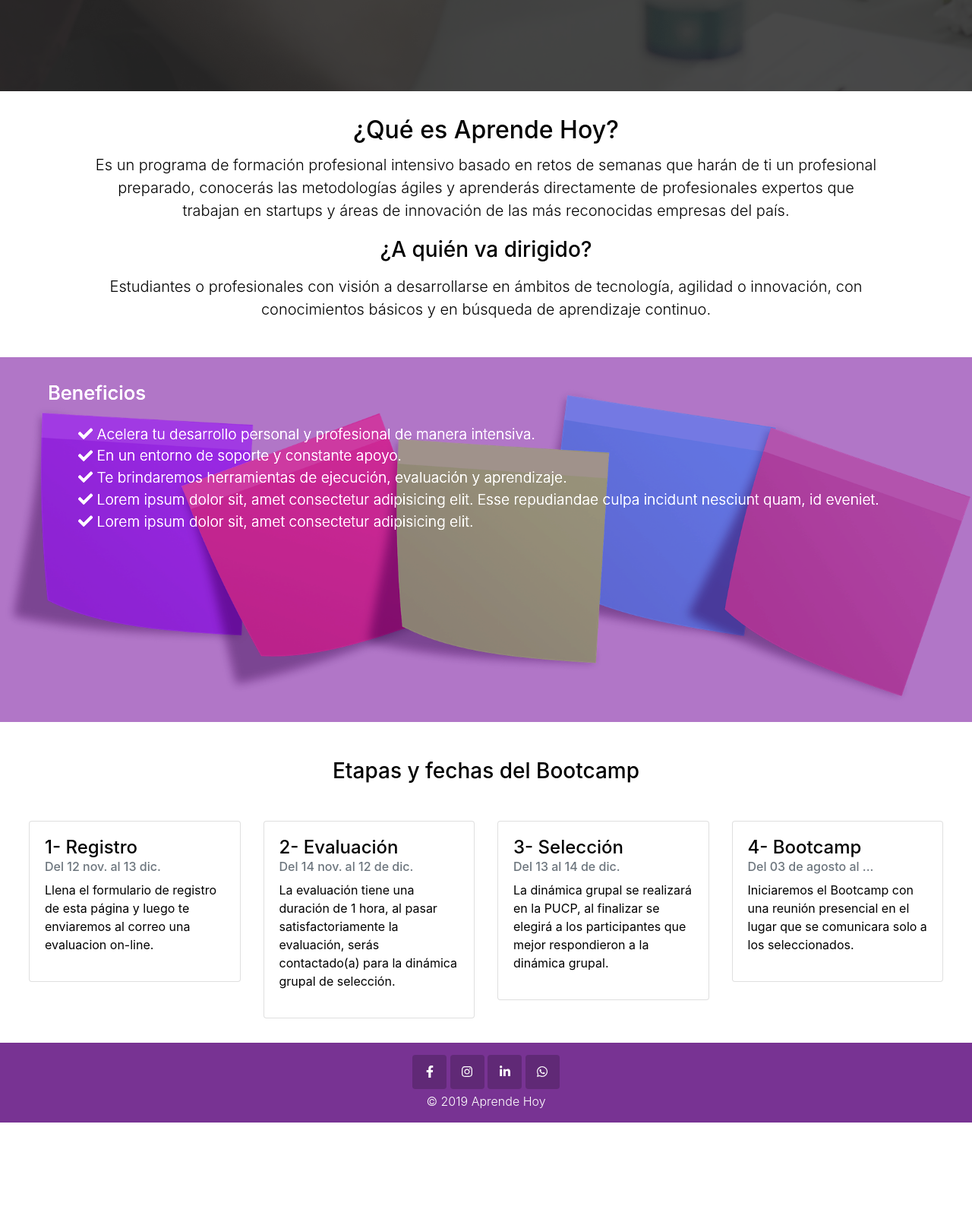
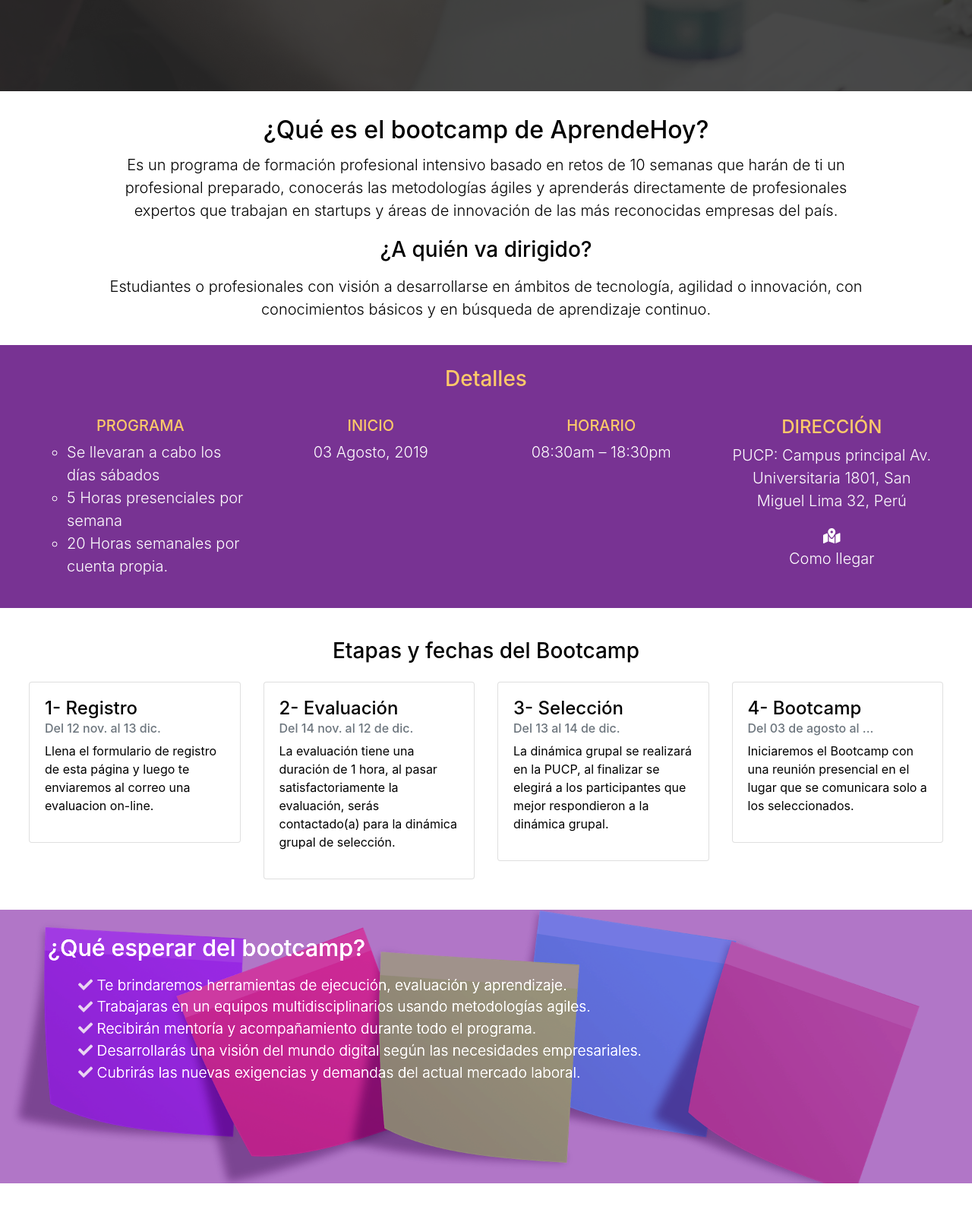
Before and after one commit to fernandinux/Pagina-Corporativa, a plain HTML site: page src/index.html in a window 1280 px wide. Shown: the part 680-2280 px from the top of the page at 76% size. Before the commit the page ends 2157 px from the top, so only its background shows below. Drawn offline with nearby package versions, Linux system fonts and the light colour scheme; a script that the page names is missing.

Commit message:
añadiendo nuevos estilos, sección de te detalles, y formulario de prueba.

```diff
--- a/src/index.html
+++ b/src/index.html
@@ -21,27 +21,27 @@
 
 <body data-spy="scroll" data-target="#navbar-scrollspy">
 
-  <!-- Cabecera -->
+  <!-- Cabecera / navbar -->
   <header class="container-fluid" role="navigation">
     <nav id="navbar-scrollspy" class="navbar fixed-top navbar-dark nav py-sm-0">
       <a class="navbar-brand ml-1 ml-md-2 mt-1" href="index.html">
         <img class="nav__logo__ah mb-0 mb-md-1" src="images/logoweb.png" width="60" height="60"
           class="d-inline-block align-top" alt="Logo de Aprende Hoy" title="Home">
-        <h1 class="ml-3 d-none d-sm-inline-block">Aprende Hoy</h1>
+        <h1 class="ml-3 d-none d-sm-inline-block">AprendeHoy</h1>
       </a>
 
-      <!-- editar clas scroll y href -->
+      <!-- editar href -->
       <div class="ml-auto">
         <a href="#benefits">
-          <div class="btn btn-sm nav__button ml-2 mr-1 mr-md-2">POSTULA</div>
+          <div class="btn btn-sm nav__button ml-2 mr-1 mr-md-2 px-md-3">POSTULA</div>
         </a>
         <a href="#footer">
-          <div class="btn btn-sm nav__button ml-1 ml-md-2 mr-1 mr-md-2">EMPRESAS</div>
+          <div class="btn btn-sm nav__button ml-1 ml-md-2 mr-1 mr-md-2 px-md-3">EMPRESAS</div>
         </a>
       </div>
     </nav>
   </header>
-  <!-- /Cabecera -->
+  <!-- /Cabecera / navbar -->
 
   <!-- Section image-->
   <section class="parallax section-background">
@@ -49,11 +49,10 @@
       <div class="container">
         <div class="row align-items-center">
           <div class="col text-center txt">
-            <h2 class="display-4 mt-4 mt-md-5 pt-5 mb-1 mb-md-5 section__title">Bootcamp de Empleabilidad e Innovación
-              Digital</h2>
+            <h2 class="display-4 mt-4 mt-md-5 pt-5 mb-1 mb-md-5 section__title">Bootcamp de Innovación
+              Digital y Empleabilidad</h2>
             <p class="lead section__txt">Acelera tu desarrollo personal y profesional de manera intensiva, en
-              un entorno de soporte y constante apoyo, te brindaremos herramientas de ejecución, evaluación y
-              aprendizaje.</p>
+              un entorno de soporte y constante apoyo.</p>
           </div>
         </div>
       </div>
@@ -62,18 +61,19 @@
   <!-- /Section image-->
 
   <!-- Main content-->
-  <main class="container-fluid cont-main mt-1 pt-4" id="benefits">
+  <main class="container-fluid cont-main mt-1 pt-4 pb-0 mb-3" id="benefits">
     <div class="row justify-content-center">
       <div class="col-10 text-center">
-        <h2 class="my-1 pb-1 pb-md-2 cont__subtitle">¿Qué es Aprende Hoy?</h2>
-        <p class="lead cont__txt">Es un programa de formación profesional intensivo basado en retos de semanas que harán
+        <h2 class="my-1 pb-1 pb-md-2 cont__subtitle">¿Qué es el bootcamp de AprendeHoy?</h2>
+        <p class="lead cont__txt">Es un programa de formación profesional intensivo basado en retos de 10 semanas que
+          harán
           de ti un profesional preparado, conocerás las metodologías ágiles y aprenderás directamente de profesionales
           expertos
           que trabajan en startups y áreas de innovación de las más reconocidas empresas del país.</p>
       </div>
       <div class="col-10 text-center">
         <h3 class="pt-1 pb-1 pb-md-2 cont__subtitle">¿A quién va dirigido?</h3>
-        <p class="lead mb-0 cont__txt">Estudiantes o profesionales con visión a desarrollarse
+        <p class="lead cont__txt">Estudiantes o profesionales con visión a desarrollarse
           en ámbitos de tecnología, agilidad o innovación, con conocimientos básicos y en búsqueda de aprendizaje
           continuo.</p>
       </div>
@@ -81,40 +81,57 @@
   </main>
   <!-- /Main content-->
 
-  <!-- Sección beneficios -->
-  <section class="mt-3 mt-md-5 section-benefits">
-    <div class="section__ben__overlay">
-      <div class="container-fluid">
-        <div class="row">
-          <div class="col ml-1 ml-md-5">
-            <h2 class="mt-1 mt-md-3 pt-3 mb-1 mb-md-4 section__ben__title">Beneficios</h2>
-            <ul class="lead section__txt">
-              <li><i class="fas fa-check"></i> Acelera tu desarrollo personal y profesional de manera intensiva.</li>
-              <li><i class="fas fa-check"></i> En un entorno de soporte y constante apoyo.</li>
-              <li><i class="fas fa-check"></i> Te brindaremos herramientas de ejecución, evaluación y aprendizaje.</li>
-              <li><i class="fas fa-check"></i> Lorem ipsum dolor sit, amet consectetur adipisicing elit. Esse
-                repudiandae culpa incidunt nesciunt
-                quam, id eveniet.</li>
-              <li><i class="fas fa-check"></i> Lorem ipsum dolor sit, amet consectetur adipisicing elit.</li>
-            </ul>
-          </div>
+  <!-- Section details -->
+  <div class="container-fluid section-details lead px-5 pt-4 mt-1 mt-md-3 pb-3">
+    <div class="row">
+      <div class="col-12">
+        <h3 class="text-center pb-4 pt-1">Detalles</h3>
+      </div>
+    </div>
+    <div class="row">
+      <div class="col-12 col-sm-6 col-lg-3 pb-5 pb-md-2">
+        <h4 class="text-center h5">PROGRAMA</h4>
+        <ul class="details__description">
+          <li class="">Se llevaran a cabo los días sábados</li>
+          <li>5 Horas presenciales por semana</li>
+          <li>20 Horas semanales por cuenta propia.</li>
+        </ul>
+      </div>
+      <div class="col-12 col-sm-6 col-lg-3 pb-5">
+        <h4 class="text-center h5">INICIO</h4>
+        <div class="text-center">03 Agosto, 2019</div>
+      </div>
+      <div class="col-12 col-sm-6 col-lg-3 pb-5">
+        <h4 class="text-center h5">HORARIO</h4>
+        <div class="text-center">08:30am – 18:30pm</div>
+      </div>
+      <div class="col-12 col-sm-6 col-lg-3 pb-4">
+        <h4 class=text-center "h5">DIRECCIÓN</h4>
+        <div class="text-center">PUCP: Campus principal
+          Av. Universitaria 1801, San Miguel
+          Lima 32, Perú</div>
+        <div class="text-center pt-3 details-address">
+          <a target="_blank"
+            href="https://www.google.com.pe/maps/place/Pontificia+Universidad+Cat%C3%B3lica+del+Per%C3%BA/@-12.0696421,-77.0794955,17z/data=!4m5!3m4!1s0x9105c912d40840a5:0xd7a0bfb797e5862e!8m2!3d-12.069512!4d-77.0793592"><i
+              class="fas fa-map-marked-alt"></i><br>
+            Como llegar</a>
         </div>
       </div>
     </div>
-  </section>
-  <!-- /Sección beneficios -->
+  </div>
+  <!-- /Section details -->
 
-  <!-- Etapas de la postulación -->
-  <section class="stages">
-    <div class="container-fluid mb-3">
+  <!-- Stages of the application -->
+  <section class="stages mb-3 mt-0">
+    <div class="container-fluid">
       <div class="row">
-        <div class="col-12 px-5 py-5 stages__modules">
+        <div class="col-12 px-4 py-4 mt-sm-3">
           <h3 class="text-center mb-0">Etapas y fechas del Bootcamp</h3>
         </div>
       </div>
-      <div class="row mx-1 mx-md-2 pb-1 pb-md-3">
+      <div class="row mx-1 mx-md-2 pb-3 pb-md-4">
         <div class="col-12 col-sm-6 col-lg-3">
-          <div class="card stages__module">
+          <div class="card">
             <div class="card-body">
               <h4>1- Registro</h4>
               <h5 class="card-subtitle mb-2 text-muted h6">Del 12 nov. al 13 dic.</h5>
@@ -125,7 +142,7 @@
           </div>
         </div>
         <div class="col-12 col-sm-6 col-lg-3">
-          <div class="card stages__module">
+          <div class="card">
             <div class="card-body">
               <h4>2- Evaluación</h4>
               <h5 class="card-subtitle mb-2 text-muted h6">Del 14 nov. al 12 de dic.</h5>
@@ -135,7 +152,7 @@
           </div>
         </div>
         <div class="col-12 col-sm-6 col-lg-3">
-          <div class="card stages__module">
+          <div class="card">
             <div class="card-body">
               <h4>3- Selección</h4>
               <h5 class="card-subtitle mb-2 text-muted h6">Del 13 al 14 de dic.</h5>
@@ -145,7 +162,7 @@
           </div>
         </div>
         <div class="col-12 col-sm-6 col-lg-3">
-          <div class="card stages__module">
+          <div class="card">
             <div class="card-body">
               <h4>4- Bootcamp</h4>
               <h5 class="card-subtitle mb-2 text-muted h6">Del 03 de agosto al ...</h5>
@@ -157,17 +174,51 @@
       </div>
     </div>
   </section>
-  <!-- /Etapas de selección -->
+  <!-- /Stages of the application -->
 
-  <!-- Testimonios -->
+  <!-- Section benefits -->
+  <section class="parallax section-benefits pt-3 pt-md-5 pb-1">
+    <div class="section__ben__overlay">
+      <div class="container-fluid">
+        <div class="row">
+          <div class="col ml-1 ml-md-5">
+            <h2 class="mt-1 mt-md-3 pt-3 mb-1 mb-md-4 section__ben__title">¿Qué esperar del bootcamp?</h2>
+            <ul class="lead section__txt">
+              <li><i class="fas fa-check"></i> Te brindaremos herramientas de ejecución, evaluación y aprendizaje.</li>
+              <li><i class="fas fa-check"></i> Trabajaras en un equipos multidisciplinarios usando metodologías agiles.
+              </li>
+              <li><i class="fas fa-check"></i> Recibirán mentoría y acompañamiento durante todo el programa.</li>
+              <li><i class="fas fa-check"></i> Desarrollarás una visión del mundo digital según las necesidades
+                empresariales.</li>
+              <li><i class="fas fa-check"></i> Cubrirás las nuevas exigencias y demandas del actual mercado laboral.
+              </li>
+            </ul>
+          </div>
+        </div>
+      </div>
+    </div>
+  </section>
+  <!-- /Section benefits -->
 
-  <!-- /Testimonios -->
+  <!-- Form -->
+  <div class="container">
+    <div class="row">
+      <div class="typeform-widget" data-url="https://flor718681.typeform.com/to/EihJKO"
+        style="width: 100%; height: 550px;"></div>
+      <script> (function () { var qs, js, q, s, d = document, gi = d.getElementById, ce = d.createElement, gt = d.getElementsByTagName, id = "typef_orm", b = "https://embed.typeform.com/"; if (!gi.call(d, id)) { js = ce.call(d, "script"); js.id = id; js.src = b + "embed.js"; q = gt.call(d, "script")[0]; q.parentNode.insertBefore(js, q) } })() </script>
+      <div style="font-family: Sans-Serif;font-size: 12px;color: #999;opacity: 0.5; padding-top: 5px;"> powered by <a
+          href="https://admin.typeform.com/signup?utm_campaign=EihJKO&utm_source=typeform.com-14245154-Basic&utm_medium=typeform&utm_content=typeform-embedded-poweredbytypeform&utm_term=ES"
+          style="color: #999" target="_blank">Typeform</a> </div>
+    </div>
+  </div>
+  <!-- /Form-->
 
   <!-- Footer  -->
   <section class="footer py-3" id="footer">
-    <div class="container">
+    <div class="container pt-0">
       <div class="row justify-content-center">
         <div class="col-lg-12 text-center">
+          <h4 class="pb-2 footer__text">Contáctanos</h4>
           <ul class="pl-0 mb-1">
             <li class="rounded"><a target="_blank" href="https://www.facebook.com/aprendehoyinfo/"><i
                   class="fab fa-facebook-f"></i></a>
@@ -180,7 +231,7 @@
             <li class="rounded"><a target="_blank" href="https://api.whatsapp.com/send?phone=51917328528"><i
                   class="fab fa-whatsapp"></i></a></li>
           </ul>
-          <p class="mb-0">&copy; 2019 Aprende Hoy </p>
+          <p class="mb-0">&copy; 2019 AprendeHoy </p>
         </div>
       </div>
     </div>
--- a/src/script/animation.js
+++ b/src/script/animation.js
@@ -25,7 +25,6 @@ sr.reveal('.txt', {
 document.querySelectorAll('a[href^="#"]').forEach(anchor => {
   anchor.addEventListener('click', function (e) {
     e.preventDefault();
-
     document.querySelector(this.getAttribute('href')).scrollIntoView({
       behavior: 'smooth'
     });
--- a/src/styles/style.css
+++ b/src/styles/style.css
@@ -2,7 +2,7 @@
   position: relative;
 }  */
 
-/* Barra de navegación */
+/* Cabecera / navbar */
 .nav {
   background-color: #783393;
 }
@@ -23,15 +23,16 @@
     width: auto;
   }
 }
-/* /Barra de navegación */
+/* /Cabecera / navbar */
 
 
-/* Estilos de parallax */
+
+/* Section image */
+/* Style parallax */
 .parallax {
   background-attachment: fixed !important;
  }
- /* /Estilos de parallax */
-/* Sección con imagen de fondo */
+ /* /Style parallax */
 .section-background {
   background-image: url(../images/estudiantes1.jpg);
   background-size: cover;
@@ -58,7 +59,7 @@
 .section__overlay .container .row {
   height: 100%;
 }
-/* Responsive de section image */
+/* Section image - Responsive */
 @media (max-width: 425px) {
   .section-background {
     background-position: 20% center;
@@ -82,11 +83,11 @@
     margin-bottom: 1rem !important;
   }
 }
-/* /Responsive de section image */
-/* /Sección con imagen de fondo */
+/* /Section image - Responsive */
+/* /Section image */
 
 
-/* Contenedor principal (main) */
+/* Main content */
 .cont-main {
   color: #000000;
   height: auto;
@@ -101,22 +102,54 @@
     font-size: 1rem;
   }
 }
-/* /Contenedor principal (main)*/
+/* /Main content*/
 
 
-/* Sección beneficios */
+/* Section details */
+.section-details {
+  background-color: #783393;
+  color: #ffffff;
+}
+.section-details h4,
+.section-details h3 {
+  color: #fdc969;
+}
+.details__description {
+  list-style-type: circle;
+}
+.details-address a {
+  color: #ffffff;
+  cursor: pointer;
+}
+.details-address:hover a {
+  color: #fdc969;
+}
+/* /Section details */
+
+
+/* Stages of the application */
+.stages {
+  color: #000000;
+ }
+ /* Stages of the application */
+
+
+/* Section benefits */
 .section-benefits {
   background-image: url(../images/postit.png);
   background-size: cover;
   background-position: 10% center;
   color: #ffffff;
   filter: contrast(150%);
-  height: 60vh;
+  height: 45vh !important;
   position: relative;
   -webkit-filter: contrast(150%);
 }
 .section-benefits ul {
   list-style-type: none;
+}
+.section-benefits ul li .fa-check {
+  color: #c6b8cc;
 }
 .section__ben__overlay {
   bottom: 0;
@@ -135,11 +168,27 @@
 .section__ben__overlay .container .row {
   height: 100%;
 }
-/* Responsive de section beneficios */
+/* Responsive - Section benefits */
+@media (max-width: 1024px) {
+  .section-benefits {
+    height: 40vh !important;
+  }
+}
+@media (max-width: 768px) {
+  .section-benefits {
+    height: 60vh !important;
+    padding-top: 390px;
+    background-position: 50% center;
+  }
+}
+  .section__ben__title {
+    font-size: 1.9rem;
+    margin-bottom: 1rem !important;
+  }
 @media (max-width: 425px) {
   .section-benefits {
     background-position: 100% center;
-    height: 10vh !important;
+    height: 95vh !important;
   }
   .section__ben__title {
     font-size: 1.5rem !important;
@@ -148,38 +197,27 @@
     font-size: 1rem !important;
   }
 }
-@media (max-width: 768px) {
+@media (max-width: 375px) {
   .section-benefits {
-    height: 20vh;
-    padding-top: 390px;
-    background-position: 50% center;
-  }
-  .section__ben__title {
-    font-size: 1.9rem;
-    margin-bottom: 1rem !important;
+    height: 100vh !important;
   }
 }
-/* /Responsive de section beneficios */
-/* /Sección beneficios */
-
-
-/* Etapas del bootcamp */
-.stages {
- color: #000000;
+@media (max-width: 320px) {
+  .section-benefits {
+    height: 130vh !important;
+  }
 }
-/* .stages__modules {
-  display: block;
-} */
-/* .stages__module {
-  width: 18rem;
-} */
-/* Etapas del bootcamp */
+/* /Responsive - Section benefits */
+/* /Section benefits */
 
 
 /* Footer */
 .footer {
   background: #783393;
   color: #ffffff;
+ }
+ .footer__text {
+   color: #c6b8cc;
  }
  .footer ul {
   list-style-type: none;
```
